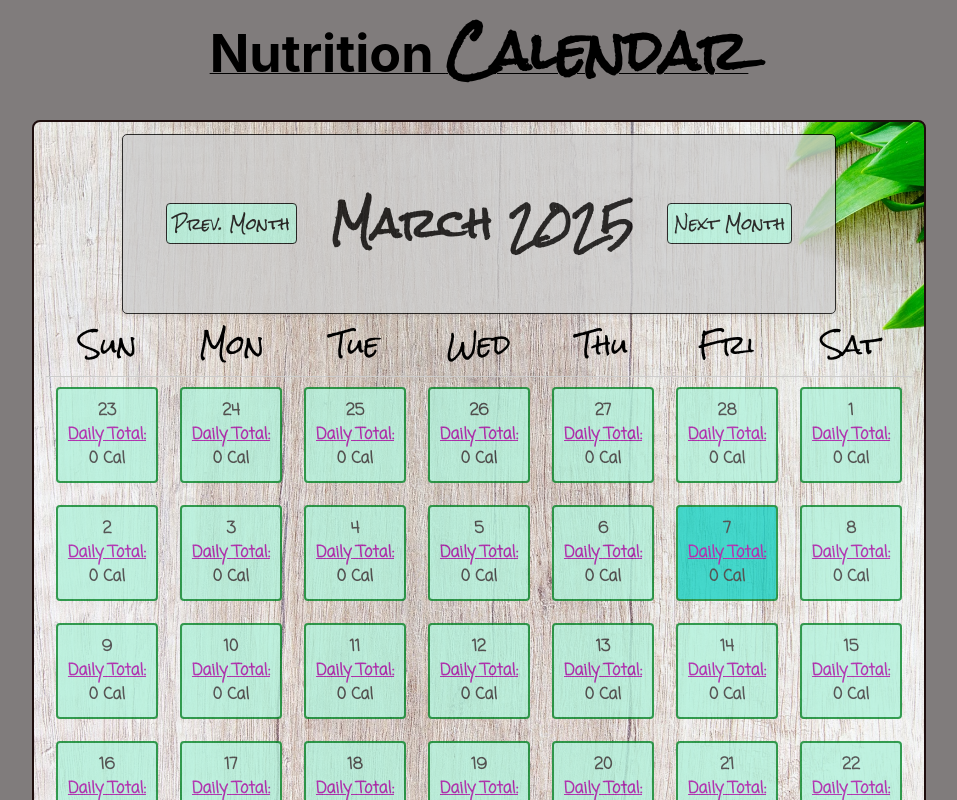
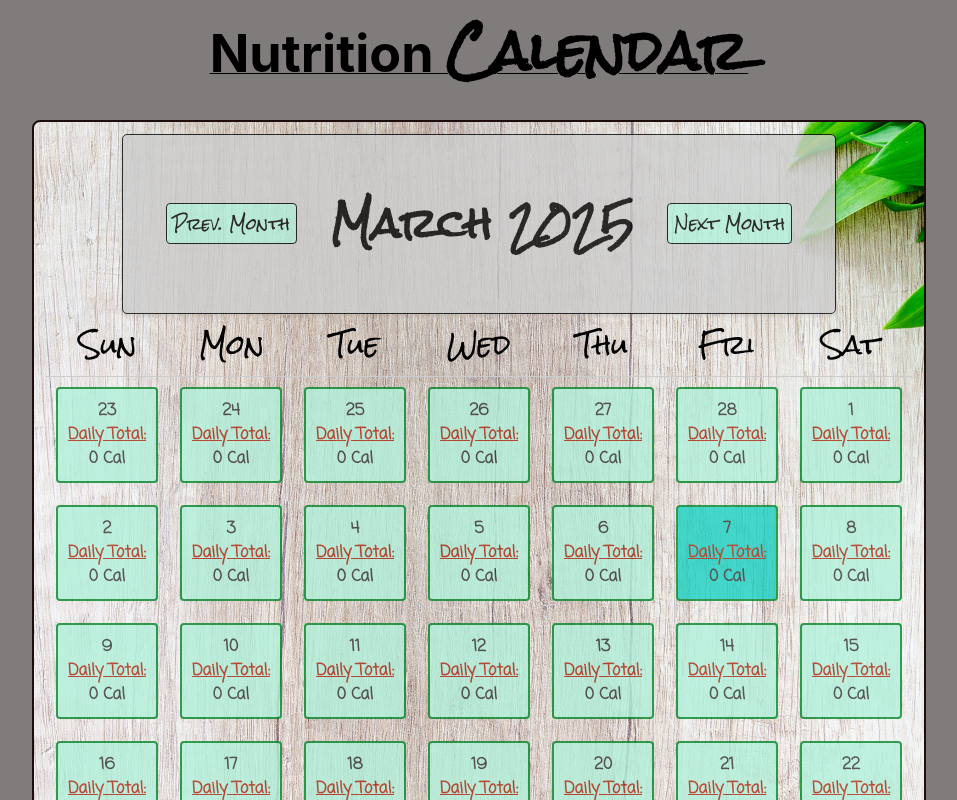
Before and after one commit to davidxv15/Nutrition-Calendar2.0, a React (Create React App) app: page / in a window 1280 px wide. Shown: the top 800 px of the page, without its empty margins (161-1118 px from the left). Built offline with nearby package versions, Linux system fonts and the light colour scheme; a web font is replaced by a local one.

Commit message:
refactor(Cal.css): underline: color: rgb(173, 39, 16)

```diff
--- a/src/components/Calendar/Calendar.css
+++ b/src/components/Calendar/Calendar.css
@@ -91,7 +91,7 @@ h2 {
 
 .underline {
     text-decoration: underline;
-    color: rgb(165, 12, 165);
+    color: rgb(173, 39, 16)
 }
 
 /* reduce amap, to fit phones */
```
